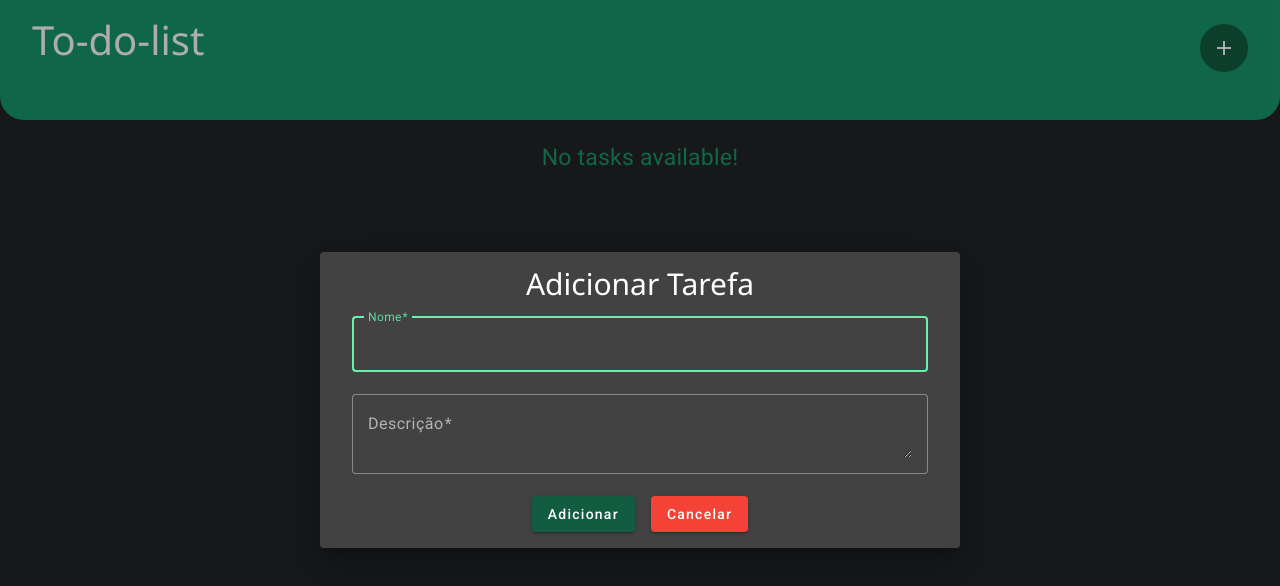
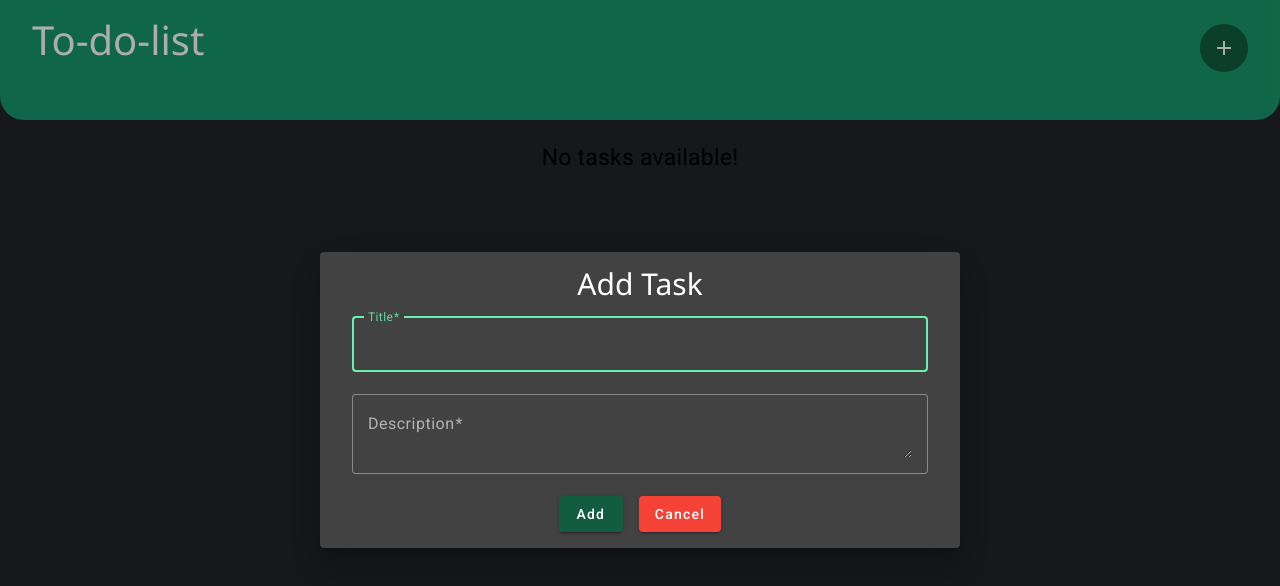
Before and after one commit to mafelstroh/angular-todo-list, an Angular app: page / in a window 1280 px wide. Both pictures are taken after a click on the button "add". Shown: the top 586 px of the page. Built offline with nearby package versions, Linux system fonts and the light colour scheme.

Commit message:
Update styles

```diff
--- a/src/app/components/header/header.component.scss
+++ b/src/app/components/header/header.component.scss
@@ -0,0 +1,29 @@
+.header {
+  width: 100vw;
+  height: 15vh;
+  background-color: #19976a;
+  border-bottom-left-radius: 1.5rem;
+  border-bottom-right-radius: 1.5rem;
+  display: flex;
+  flex-direction: row;
+  justify-content: space-between;
+}
+
+.header_title {
+  display: flex;
+  color: white;
+  margin-top: 1.5rem !important;
+  font-size: 40px !important;
+  font-family: "Segoe UI", Tahoma, Geneva, Verdana, sans-serif !important;
+  margin-left: 2rem !important;
+}
+
+.header_btn {
+  display: flex;
+  color: white !important;
+  margin-top: 1.5rem !important;
+  font-size: 20px !important;
+  margin-right: 2rem !important;
+  font-family: "Segoe UI", Tahoma, Geneva, Verdana, sans-serif !important;
+  background-color: #125c42 !important;
+}
--- a/src/app/components/todo-card/todo-card.component.scss
+++ b/src/app/components/todo-card/todo-card.component.scss
@@ -0,0 +1,16 @@
+.todo_card {
+  width: 80%;
+  margin: 1rem auto;
+  background-color: #19976a !important;
+  border-radius: 1.8rem !important;
+}
+
+.todo_card_title {
+  font-size: 25px !important;
+  color: white !important;
+}
+
+.todo_card_subtitle {
+  margin-top: 2rem !important;
+  font-size: 18px !important;
+}
--- a/src/app/components/todo-form/todo-form.component.html
+++ b/src/app/components/todo-form/todo-form.component.html
@@ -1,24 +1,22 @@
 <form [formGroup]="todosForm" (ngSubmit)="handleCreateNewTodo()">
     <section class="todo_form_card">
-        <h1 class="todo_form_title">Adicionar Tarefa</h1>
+        <h1 class="todo_form_title">Add Task</h1>
 
-        <!-- NOME -->
         <mat-form-field color="accent" appearance="outline" class="todo_form_input">
-            <mat-label>Nome</mat-label>
-            <input matInput formControlName="title" placeholder="Nome" />
+            <mat-label>Title</mat-label>
+            <input matInput formControlName="title" placeholder="Enter title" />
         </mat-form-field>
 
-        <!-- DESCRIÇÃO -->
         <mat-form-field color="accent" appearance="outline" class="todo_form_input">
-            <mat-label>Descrição</mat-label>
-            <textarea matInput formControlName="description" placeholder="Descrição"></textarea>
+            <mat-label>Description</mat-label>
+            <textarea matInput formControlName="description" placeholder="Enter description"></textarea>
         </mat-form-field>
 
         <div class="todo_form_actions">
             <button mat-raised-button class="todo_form_sucess_btn" type="submit">
-                Adicionar
+                Add
             </button>
-            <button mat-raised-button color="warn" type="button" (click)="handleCloseModal()">Cancelar</button>
+            <button mat-raised-button color="warn" type="button" (click)="handleCloseModal()">Cancel</button>
         </div>
     </section>
 </form>
--- a/src/app/components/todo-form/todo-form.component.scss
+++ b/src/app/components/todo-form/todo-form.component.scss
@@ -0,0 +1,32 @@
+.todo_form_card {
+  display: flex;
+  flex-direction: column;
+  align-items: center;
+  justify-content: center;
+  width: 100%;
+  height: 100%;
+}
+
+.todo_form_title {
+  margin-top: 1rem !important;
+  color: white;
+  font-size: 30px !important;
+  font-family: "Segoe UI", Tahoma, Geneva, Verdana, sans-serif !important;
+}
+
+.todo_form_actions {
+  display: flex;
+  flex-direction: row;
+  justify-content: center;
+  align-items: center;
+  gap: 1rem;
+  margin-bottom: 1rem;
+}
+
+.todo_form_sucess_btn {
+  background-color: #125c42 !important;
+}
+
+.todo_form_input {
+  width: 90% !important;
+}
--- a/src/styles.scss
+++ b/src/styles.scss
@@ -1,5 +1,3 @@
-/* You can add global styles to this file, and also import other style files */
-
 html,
 body {
   height: 100%;
@@ -7,9 +5,9 @@ body {
 body {
   margin: 0;
   font-family: Roboto, "Helvetica Neue", sans-serif;
+  background-color: #0b0d0fe6;
 }
 
-/* You can add global styles to this file, and also import other style files */
 * {
   mat-card-title {
     font-family: "Segoe UI", Tahoma, Geneva, Verdana, sans-serif !important;
@@ -21,103 +19,9 @@ body {
     margin: 2rem;
   }
 }
-html,
-body {
-  height: 100%;
-}
-body {
-  margin: 0;
-  font-family: Roboto, "Helvetica Neue", sans-serif;
-  background-color: #0b0d0fe6;
-}
-
-.header {
-  width: 100vw;
-  height: 15vh;
-  background-color: #19976a;
-  border-bottom-left-radius: 1.5rem;
-  border-bottom-right-radius: 1.5rem;
-  display: flex;
-  flex-direction: row;
-  justify-content: space-between;
-}
-
-.header_title {
-  display: flex;
-  color: white;
-  margin-top: 1.5rem !important;
-  font-size: 40px !important;
-  font-family: "Segoe UI", Tahoma, Geneva, Verdana, sans-serif !important;
-  margin-left: 2rem !important;
-}
-
-.header_btn {
-  display: flex;
-  color: white !important;
-  margin-top: 1.5rem !important;
-  font-size: 20px !important;
-  margin-right: 2rem !important;
-  font-family: "Segoe UI", Tahoma, Geneva, Verdana, sans-serif !important;
-  background-color: #125c42 !important;
-}
-
-.todo_form_card {
-  display: flex;
-  flex-direction: column;
-  align-items: center;
-  justify-content: center;
-  width: 100%;
-  height: 100%;
-}
-
-.todo_form_title {
-  margin-top: 1rem !important;
-  color: white;
-  font-size: 30px !important;
-  font-family: "Segoe UI", Tahoma, Geneva, Verdana, sans-serif !important;
-}
-
-.todo_form_actions {
-  display: flex;
-  flex-direction: row;
-  justify-content: center;
-  align-items: center;
-  gap: 1rem;
-  margin-bottom: 1rem;
-}
-
-.todo_form_sucess_btn {
-  background-color: #125c42 !important;
-}
 
 .delete_btn {
   background-color: #a11707 !important;
-}
-
-.todo_form_input {
-  width: 90% !important;
-}
-
-.todo_card {
-  width: 80%;
-  margin: 1rem auto;
-  background-color: #19976a !important;
-  border-radius: 1.8rem !important;
-}
-
-.todo_card_title {
-  font-size: 25px !important;
-  color: white !important;
-}
-
-.todo_card_subtitle {
-  margin-top: 2rem !important;
-  font-size: 18px !important;
-}
-
-.check_btn {
-  width: 50px !important;
-  margin-bottom: 1rem !important;
 }
 
 .warn_message {
@@ -126,5 +30,4 @@ body {
   align-items: center;
   margin-top: 1.5rem !important;
   font-size: 23px !important;
-  color: #19976a !important;
 }
```
